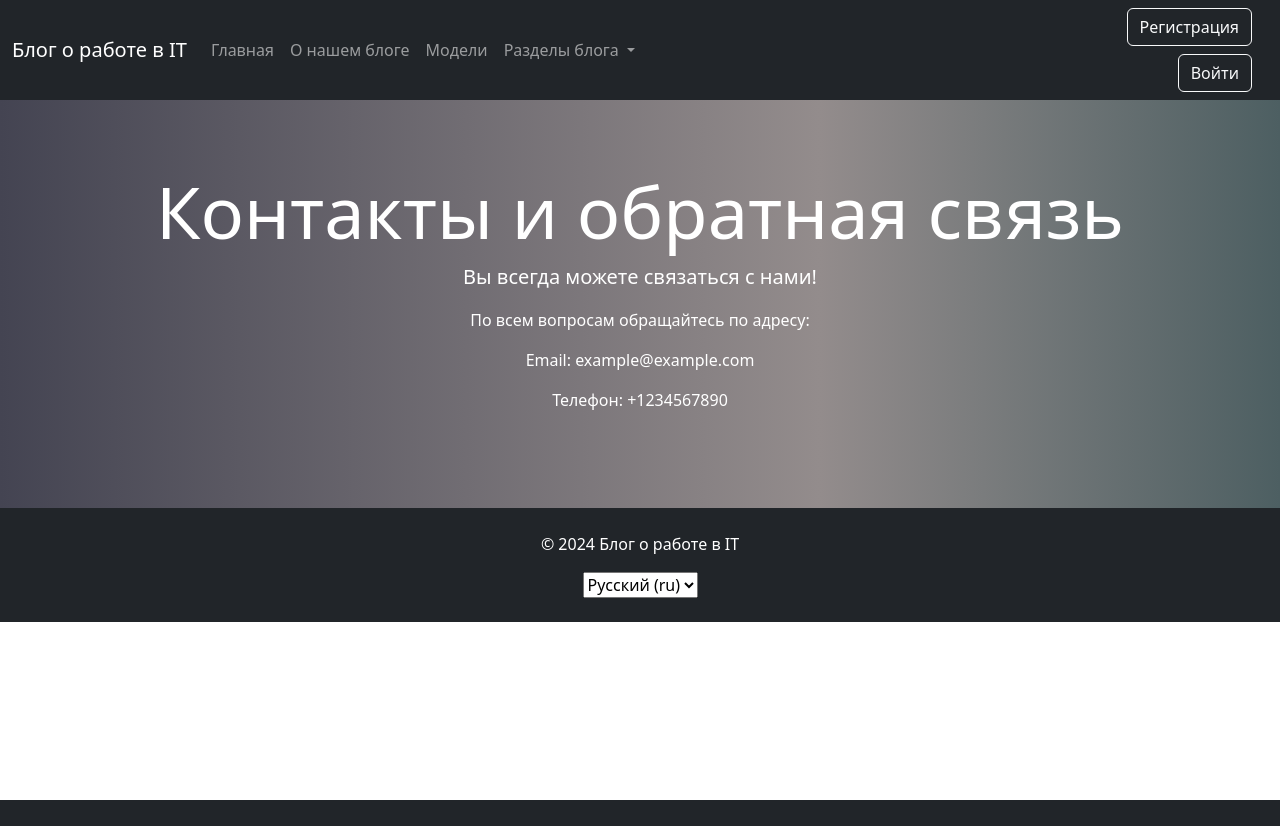
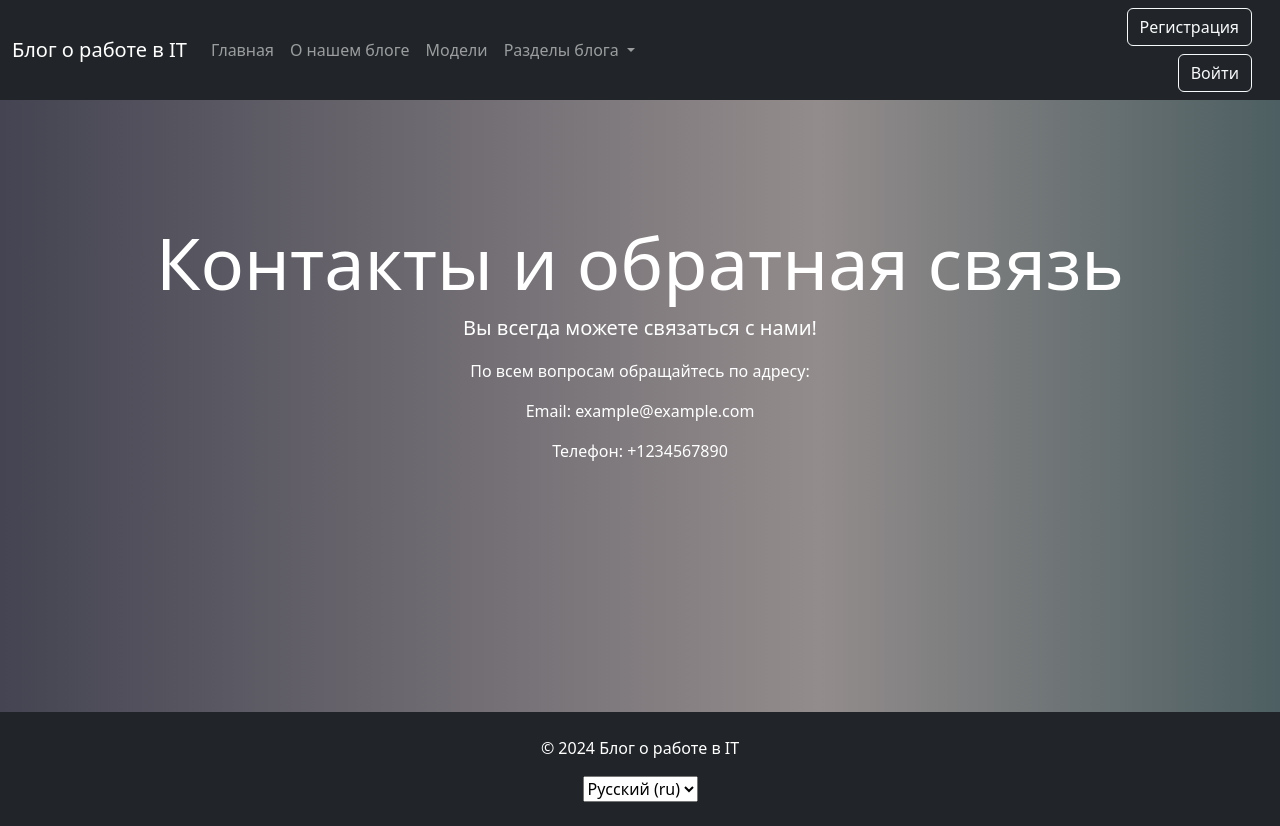
Before and after one commit to TeamUs/django_blog, a Django app: page /connect/ in a window 1280 px wide. Before the commit the page ends 800 px from the top, so only its background shows below. Run offline with Django 5.2, Linux system fonts and the light colour scheme.

Commit message:
Финальные правки

```diff
--- a/templates/connect.html
+++ b/templates/connect.html
@@ -3,10 +3,10 @@
 {% block content %}
 <style>
     .custom-padding {
-        padding: 20px; /* Пример отступа; адаптируйте по вашему усмотрению */
+        padding: 71px; /* Пример отступа; адаптируйте по вашему усмотрению */
     }
     .bg-image {
-        padding-bottom: 20px; /* Отступ снизу */
+        padding-bottom: 71px; /* Отступ снизу */
     }
     .content {
         margin-top: 20px; /* Отступ сверху для контента */
```
Also changed, not shown: templates/about.html (+1 -13 lines).
